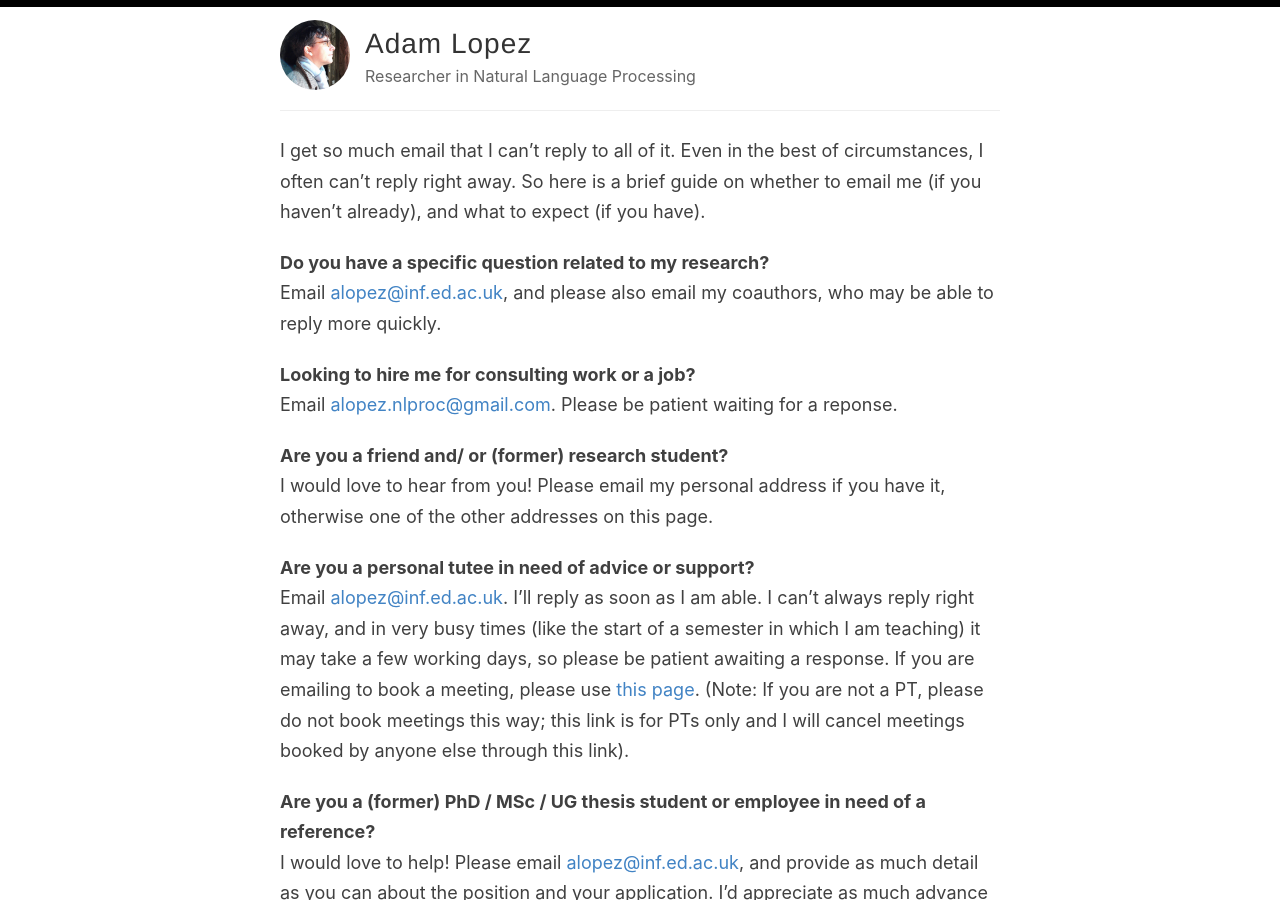
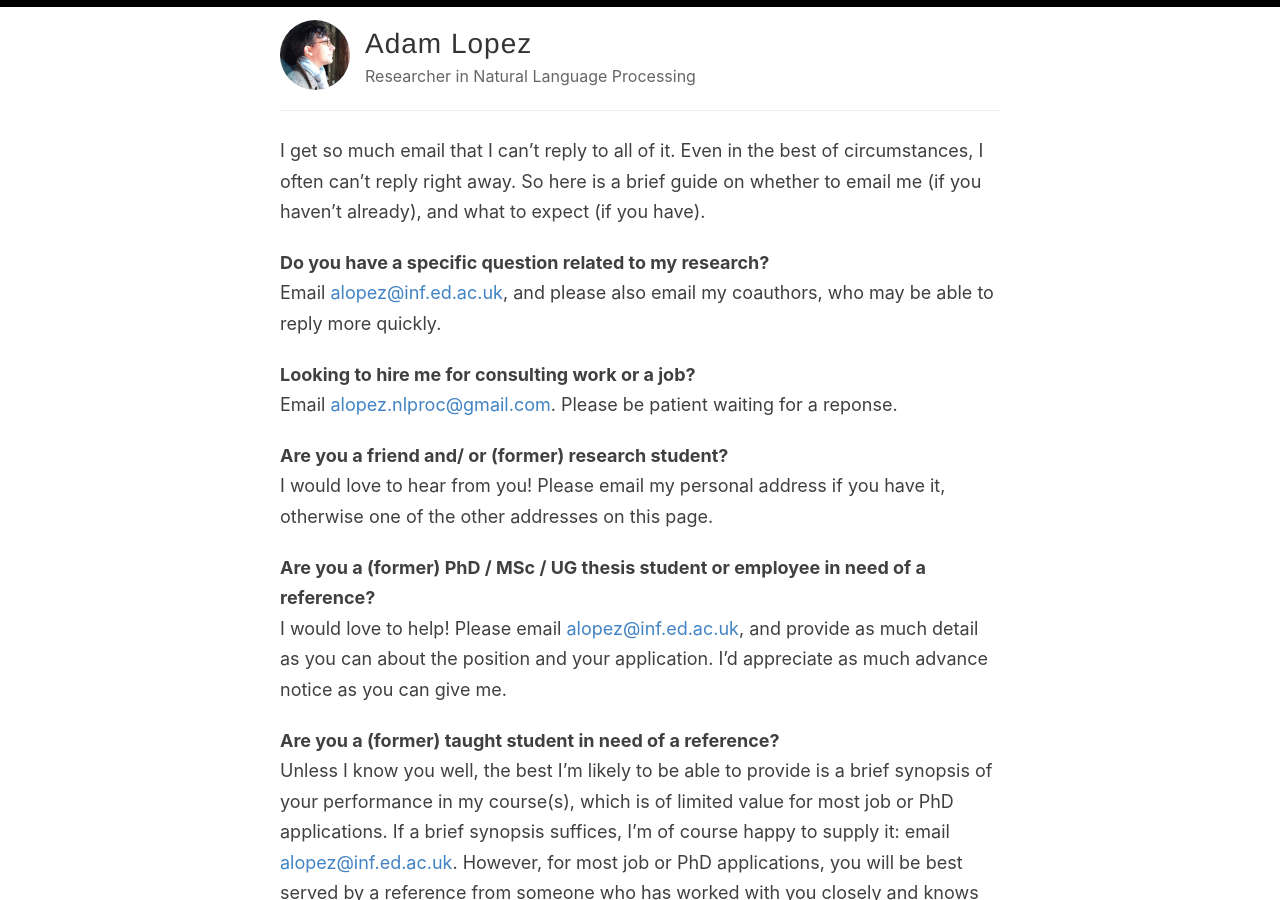
Before and after one commit to alopez/alopez.github.com, a Jekyll site: the page built from email.md, in a window 1280 px wide and 900 px high. Built offline with Jekyll 4.4.1, drawn with Linux system fonts in a browser that asks for light colours; some web fonts are replaced.

Commit message:
Update email.md

```diff
--- a/email.md
+++ b/email.md
@@ -17,15 +17,6 @@ Are you a friend and/ or (former) research student?
 : I would love to hear from you! Please email my personal
   address if you have it, otherwise one of the other addresses
   on this page.
-
-Are you a personal tutee in need of advice or support?
-: Email <alopez@inf.ed.ac.uk>. I'll reply as soon as I am able.
-  I can't always reply right away, and in very busy times (like the start of a semester in which
-  I am teaching) it may take a few working days,
-  so please be patient awaiting a response. If you are emailing to book a meeting, please use
-  [this page](https://calendly.com/adamlopez/pt/). (Note: If you are not a PT,
-  please do not book meetings this way; this link is for PTs only and I will cancel
-  meetings booked by anyone else through this link).
 
 Are you a (former) PhD / MSc / UG thesis student or employee in need of a reference?
 : I would love to help! Please email <alopez@inf.ed.ac.uk>, and provide as
```
